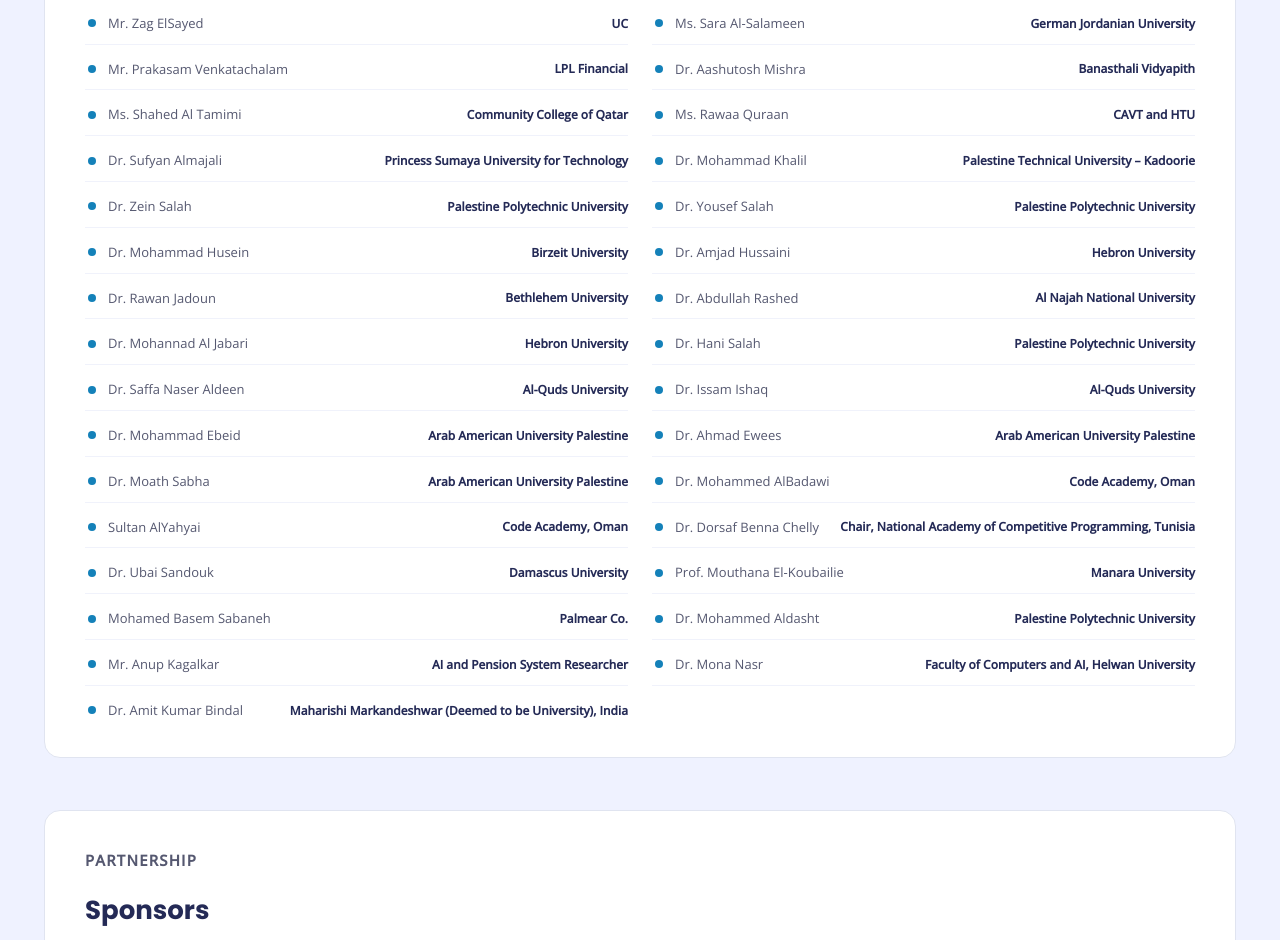
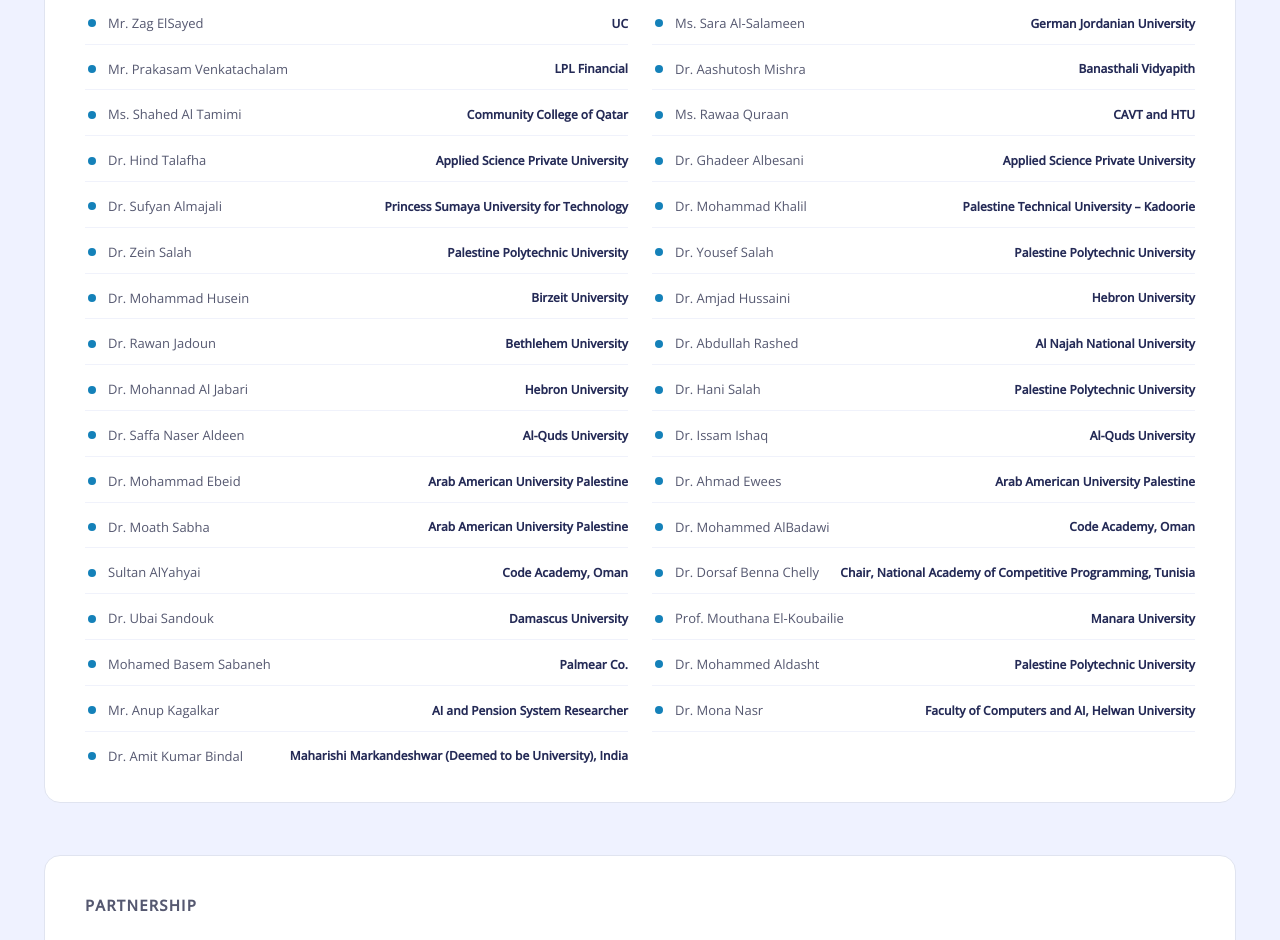
Before and after one commit to Amal20219010/icips2026, a plain HTML site: page index.html in a window 1280 px wide. Shown: the part 9379-10319 px from the top of the page. Drawn offline with nearby package versions, Linux system fonts and the light colour scheme.

Commit message:
Update index.html

```diff
--- a/index.html
+++ b/index.html
@@ -1538,6 +1538,8 @@ a { text-decoration: none; color: inherit; }
       <div class="date-row"><div class="date-dot"></div><div class="date-event">Dr. Aashutosh Mishra</div><div class="date-val">Banasthali Vidyapith</div></div>
       <div class="date-row"><div class="date-dot"></div><div class="date-event">Ms. Shahed Al Tamimi</div><div class="date-val">Community College of Qatar</div></div>
       <div class="date-row"><div class="date-dot"></div><div class="date-event">Ms. Rawaa Quraan</div><div class="date-val">CAVT and HTU</div></div>
+      <div class="date-row"><div class="date-dot"></div><div class="date-event">Dr. Hind Talafha</div><div class="date-val">Applied Science Private University</div></div>
+      <div class="date-row"><div class="date-dot"></div><div class="date-event">Dr. Ghadeer Albesani</div><div class="date-val">Applied Science Private University</div></div>
       <div class="date-row"><div class="date-dot"></div><div class="date-event">Dr. Sufyan Almajali</div><div class="date-val">Princess Sumaya University for Technology</div></div>
       <div class="date-row"><div class="date-dot"></div><div class="date-event">Dr. Mohammad Khalil</div><div class="date-val">Palestine Technical University – Kadoorie</div></div>
       <div class="date-row"><div class="date-dot"></div><div class="date-event">Dr. Zein Salah</div><div class="date-val">Palestine Polytechnic University</div></div>
```
